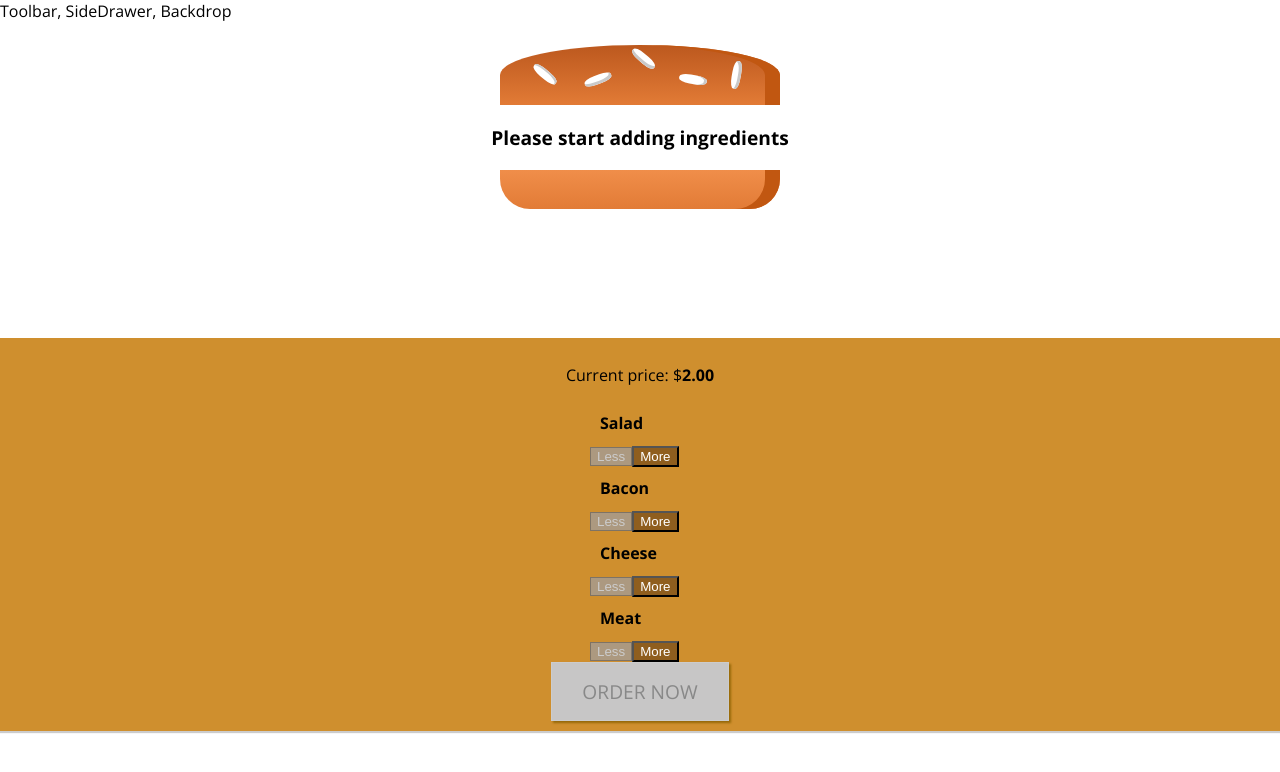
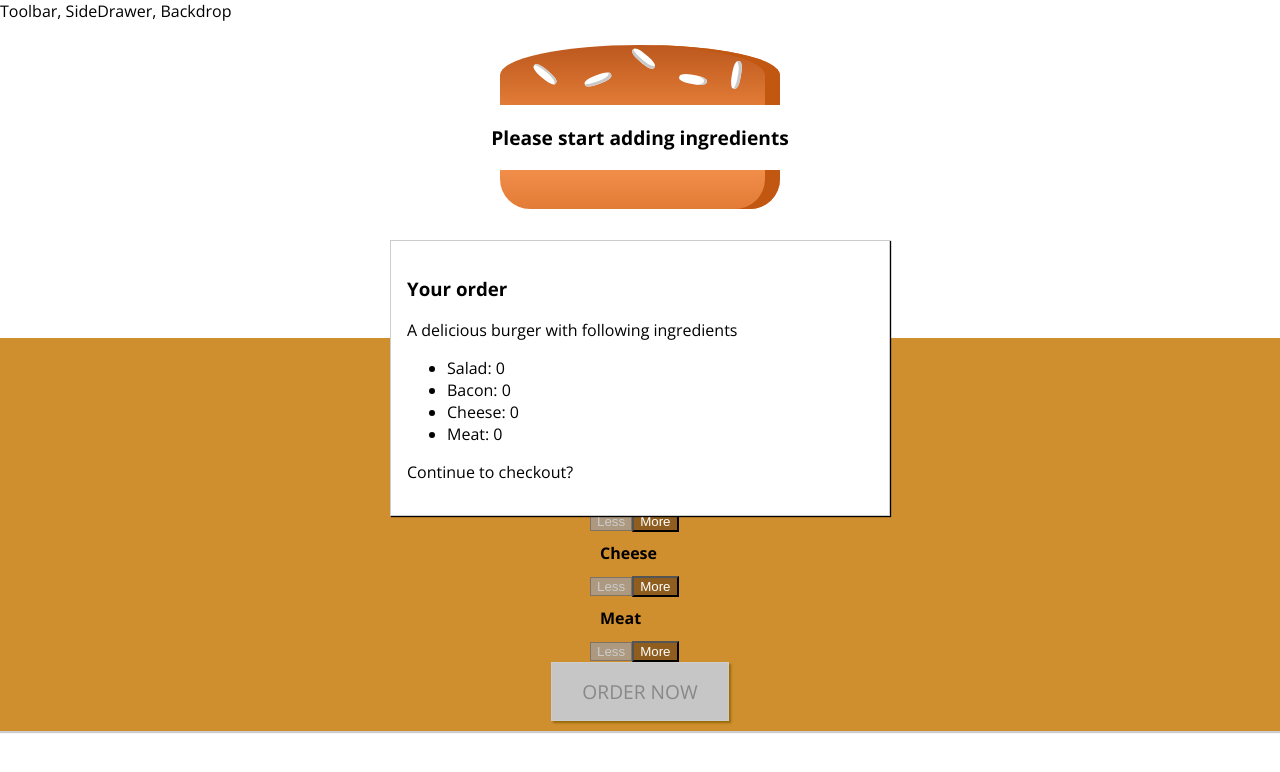
Before and after one commit to zdrale/Burger, a React app: page / in a window 1280 px wide. Shown: the top 772 px of the page. Built offline with nearby package versions, Linux system fonts and the light colour scheme.

Commit message:
Added modal component

```diff
--- /dev/null
+++ b/src/components/Burger/OrderSummary/OrderSummary.js
@@ -0,0 +1,22 @@
+import React from "react";
+import Auxilery from "../../../hoc/Auxilery";
+const OrderSummary = (props) => {
+  const ingredintSummary = Object.keys(props.ingredients).map((igKey) => {
+    return (
+      <li key={igKey}>
+        <span style={{ textTransform: "capitalize" }}>{igKey}</span>:{" "}
+        {props.ingredients[igKey]}
+      </li>
+    );
+  });
+  return (
+    <Auxilery>
+      <h3>Your order</h3>
+      <p>A delicious burger with following ingredients</p>
+      <ul>{ingredintSummary}</ul>
+      <p>Continue to checkout?</p>
+    </Auxilery>
+  );
+};
+
+export default OrderSummary;
--- /dev/null
+++ b/src/components/UI/Modal/Modal.css
@@ -0,0 +1,20 @@
+.Modal {
+    position: fixed;
+    z-index: 500;
+    background-color: white;
+    width: 70%;
+    border: 1px solid #ccc;
+    box-shadow: 1px 1px 1px black;
+    padding: 16px;
+    left: 15%;
+    top: 30%;
+    box-sizing: border-box;
+    transition: all 0.3s ease-out;
+}
+
+@media (min-width: 600px) {
+    .Modal {
+        width: 500px;
+        left: calc(50% - 250px);
+    }
+}
--- /dev/null
+++ b/src/components/UI/Modal/Modal.js
@@ -0,0 +1,6 @@
+import React from "react";
+import classes from "./Modal.css";
+
+const Modal = (props) => <div className={classes.Modal}>{props.children}</div>;
+
+export default Modal;
--- a/src/containers/BurgerBuilder.js
+++ b/src/containers/BurgerBuilder.js
@@ -2,6 +2,8 @@ import React, { Component } from "react";
 import Auxilery from "../hoc/Auxilery";
 import Burger from "../components/Burger/Burger";
 import BuildControls from "../components/Burger/BuildControls/BuildControls";
+import Modal from "../components/UI/Modal/Modal";
+import OrderSummary from "../components/Burger/OrderSummary/OrderSummary";
 
 const INGREDIENT_PRICES = {
   salad: 0.5,
@@ -76,6 +78,9 @@ class BurgerBuilder extends Component {
 
     return (
       <Auxilery>
+        <Modal>
+          <OrderSummary ingredients={this.state.ingredients} />
+        </Modal>
         <Burger ingredients={this.state.ingredients} />
         <BuildControls
           ingredientAdded={this.addIngredientHandler}
```
Also changed, not shown: src/components/UI/Backdrop/Backdrop.js (added).
